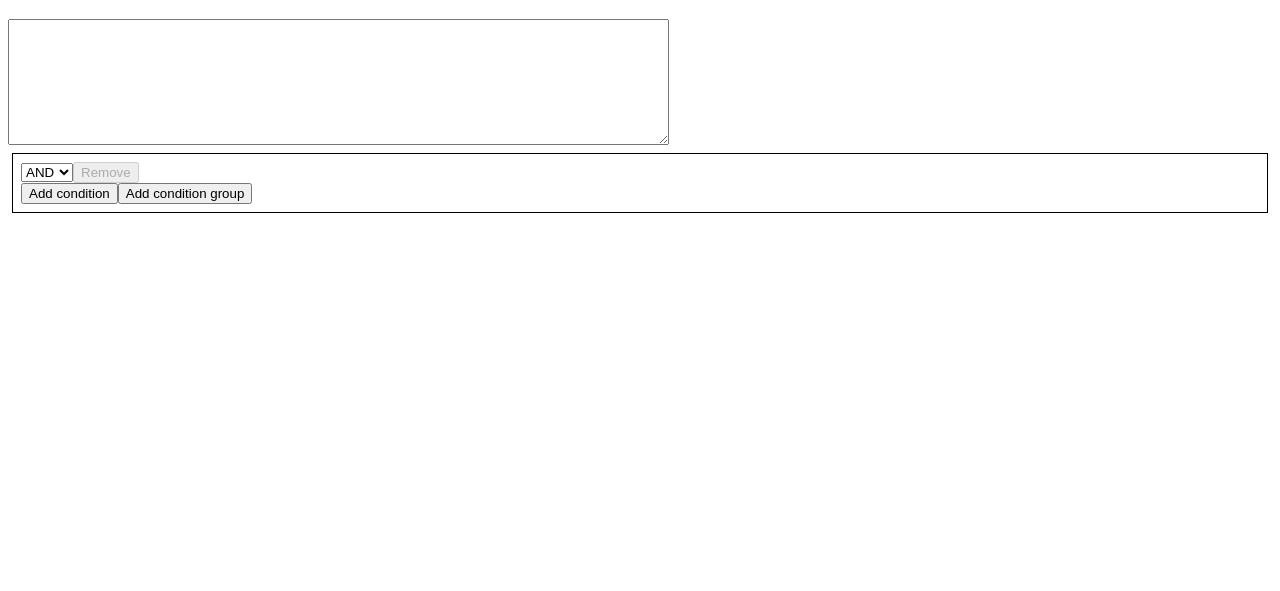
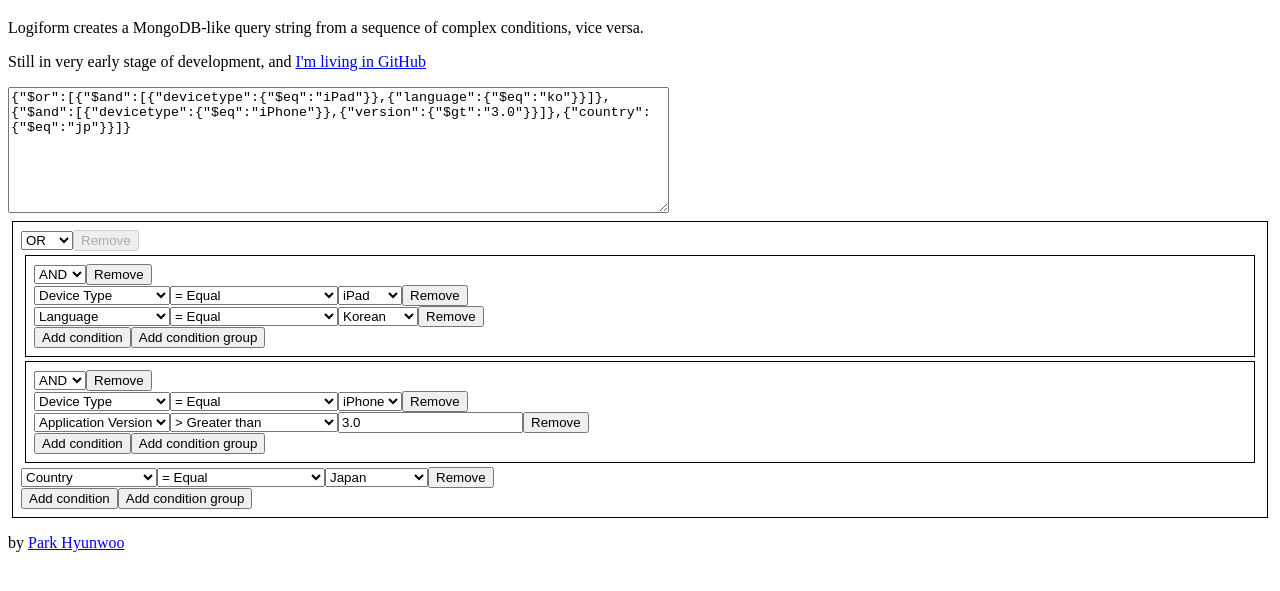
Before and after one commit to lqez/logiform, a plain HTML site: page index.html in a window 1280 px wide. Shown: the part 61-652 px from the top of the page. Drawn offline with nearby package versions, Linux system fonts and the light colour scheme.

Commit message:
Update logiform.js and sample string.

```diff
--- a/index.html
+++ b/index.html
@@ -9,10 +9,14 @@
 </head>
 <body>
 <h1>Logiform</h1>
+<p>Logiform creates a MongoDB-like query string from a sequence of complex conditions, vice versa.</p>
+<p>Still in very early stage of development, and <a href="https://github.com/lqez/logiform">I'm living in GitHub</a></p>
 <textarea name="filter" id="filter" class="logiform" rows="8" cols="80"></textarea>
+<p>by <a href="https://twitter.com/lqez/">Park Hyunwoo</a></p>
 <script>
 $(".logiform").logiform({
     'hide_original': false,
+    'data': '{"$or":[{"$and":[{"devicetype":{"$eq":"iPad"}},{"language":{"$eq":"ko"}}]},{"$and":[{"devicetype":{"$eq":"iPhone"}},{"version":{"$gt":"3.0"}}]},{"country":{"$eq":"jp"}}]}',
     'schema': [
         {
             'id': 'devicetype',
--- a/logiform.js
+++ b/logiform.js
@@ -169,7 +169,7 @@
 
             // Parse data if exists
             if (logiform.settings.data) {
-                logiform.parse(JSON.parse(logiform.settings.data), root);
+                logiform.parse(logiform.settings.data, root);
             }
 
             // Hide source
@@ -182,7 +182,15 @@
 
         }
 
-        logiform.parse = function(tree, node) {
+        logiform.parse = function(data, root) {
+            root.find('.lf-condition-list').empty();
+            logiform._traverse_parse(JSON.parse(data), root);
+
+            // Bake it!
+            logiform.bake(root);
+        }
+
+        logiform._traverse_parse = function(tree, node) {
             // Traversing condition tree
             for (var logicalOperator in tree) {
 
@@ -202,7 +210,7 @@
 
                     for (var field in condition) {
 
-                        // Check whether field name is in scheme,
+                        // Check whether field name is in schema,
                         for (var s = 0, szs = logiform.settings.schema.length; s < szs; s++) {
                             item = logiform.settings.schema[s];
 
@@ -234,7 +242,7 @@
                                 var condition_group_node = $(condition_group_mockup);
 
                                 // Initiate condition group
-                                logiform.parse(condition, condition_group_node);
+                                logiform._traverse_parse(condition, condition_group_node);
 
                                 conditions.append(condition_group_node);
                             }
@@ -247,9 +255,6 @@
                 break;
             }
 
-        }
-
-        logiform._traverse_parse = function(node) {
         }
 
         logiform.bake = function(node) {
```
